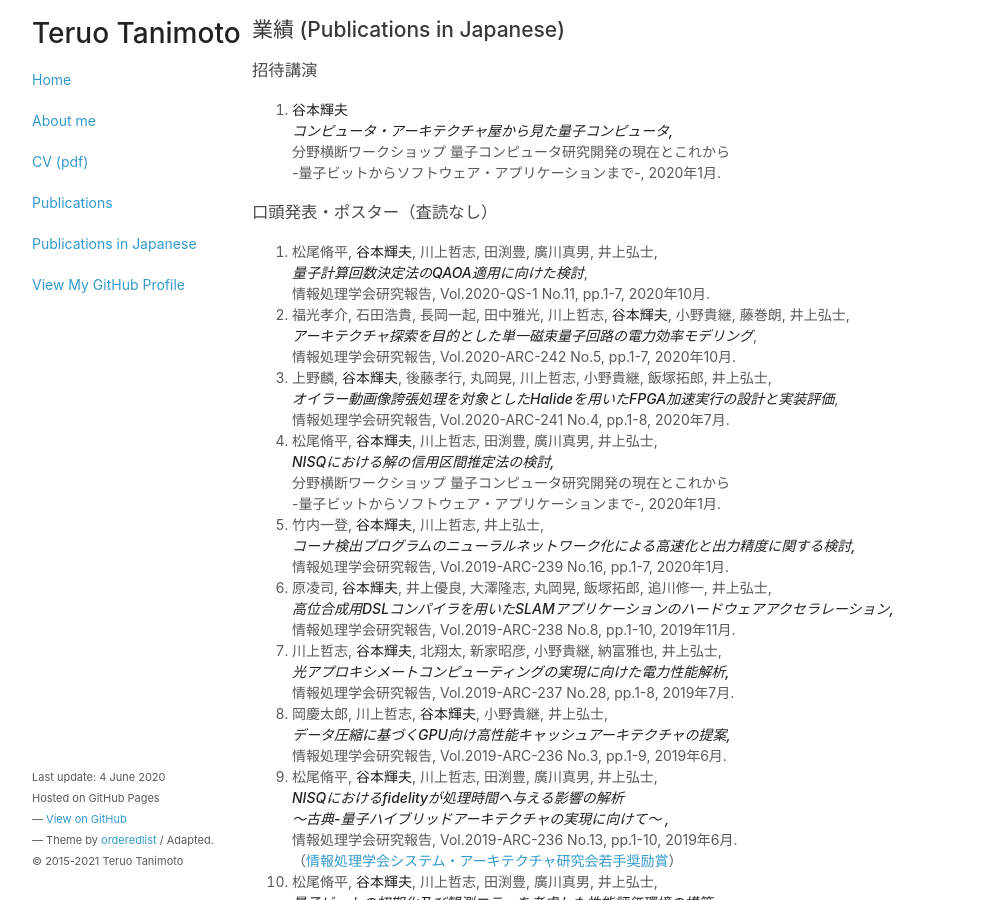
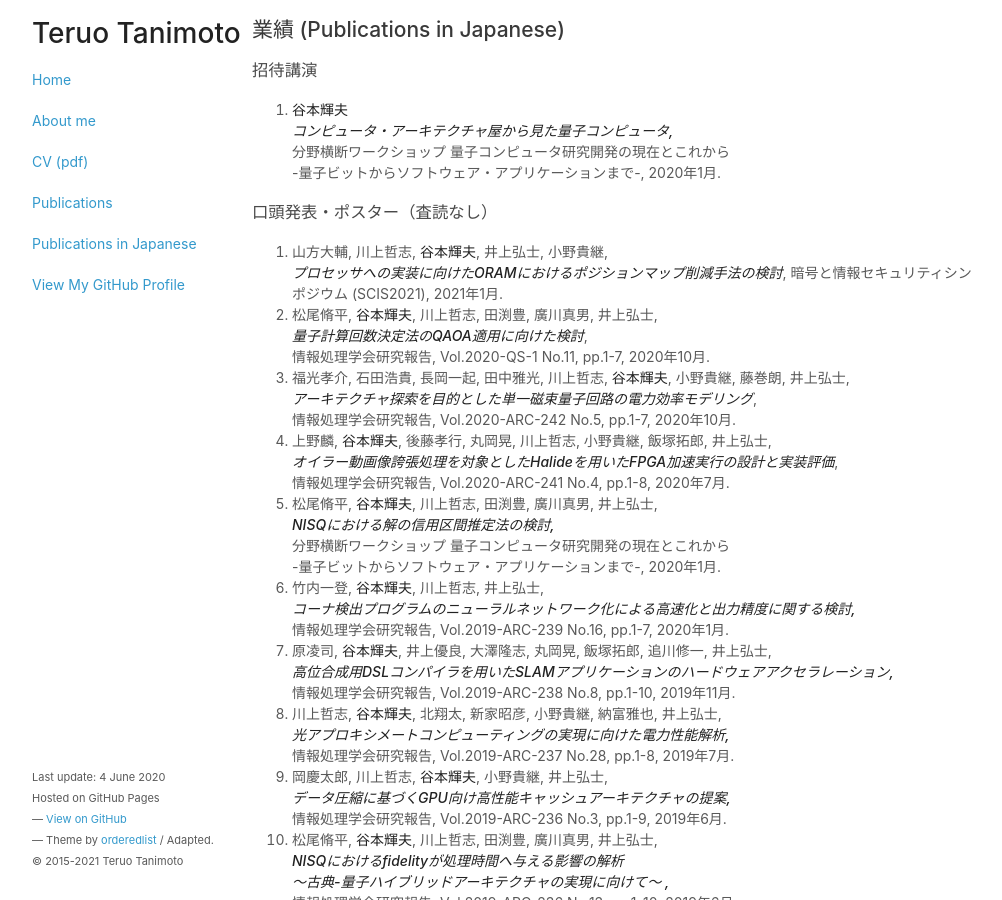
Before and after one commit to teruo41/teruo41.github.io, a Jekyll site: the page built from pubsj.md, in a window 1280 px wide and 900 px high. Shown: the whole window, without its empty margins (138-1140 px from the left). Built offline with Jekyll 4.4.1, drawn with Linux system fonts in a browser that asks for light colours.

Commit message:
Update pubsj.md

```diff
--- a/pubsj.md
+++ b/pubsj.md
@@ -13,6 +13,10 @@ title: Publications in Japanese
   -量子ビットからソフトウェア・アプリケーションまで-, 2020年1月.
 
 ### 口頭発表・ポスター（査読なし）
+
+0. 山方大輔, 川上哲志, __谷本輝夫__, 井上弘士, 小野貴継,
+   ***プロセッサへの実装に向けたORAMにおけるポジションマップ削減手法の検討***,
+   暗号と情報セキュリティシンポジウム (SCIS2021), 2021年1月.
 
 0. 松尾脩平, __谷本輝夫__, 川上哲志, 田渕豊, 廣川真男, 井上弘士,
   ***量子計算回数決定法のQAOA適用に向けた検討***,
```
